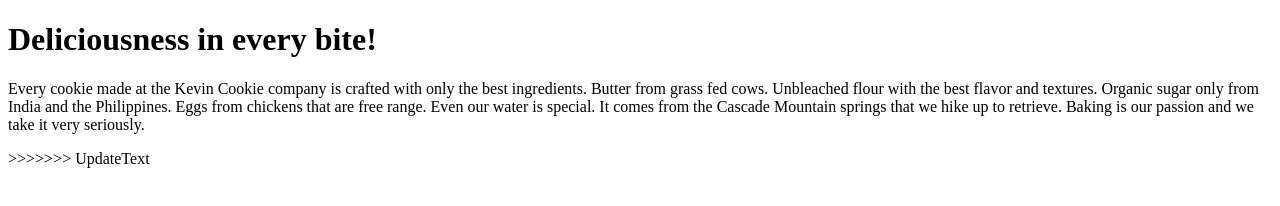
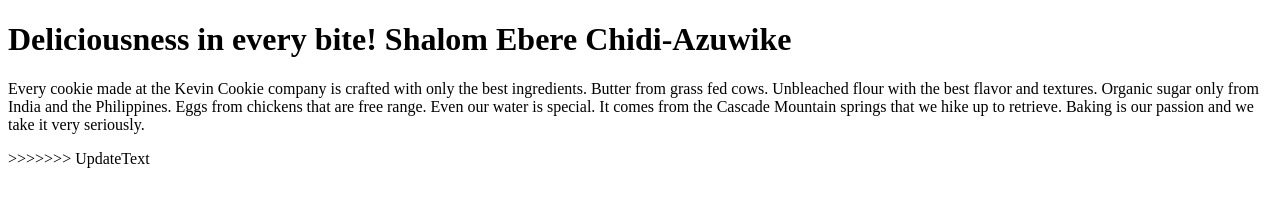
Before and after one commit to JaimeCabary/HecckerShalom-Cookie-Factory, a plain HTML site: page index.htm in a window 1280 px wide. Drawn offline with Linux system fonts and the light colour scheme.

Commit message:
Added name to h1 tag in index.htm

```diff
--- a/index.htm
+++ b/index.htm
@@ -2,7 +2,7 @@
 <html>
 <body>
 
-<h1>Deliciousness in every bite!</h1>
+<h1>Deliciousness in every bite! Shalom Ebere Chidi-Azuwike</h1>
 
 <p>Every cookie made at the Kevin Cookie company is crafted with only the best ingredients. Butter from grass fed cows. Unbleached flour with the best flavor and textures. Organic sugar only from India and the Philippines. Eggs from chickens that are free range. Even our water is special. It comes from the Cascade Mountain springs that we hike up to retrieve. Baking is our passion and we take it very seriously.</p>
 >>>>>>> UpdateText
```
